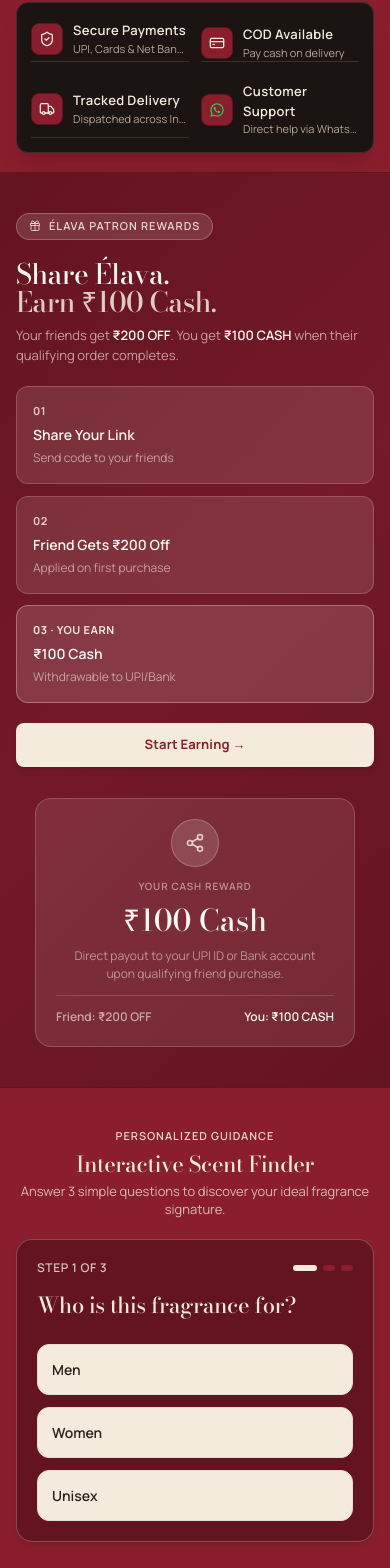
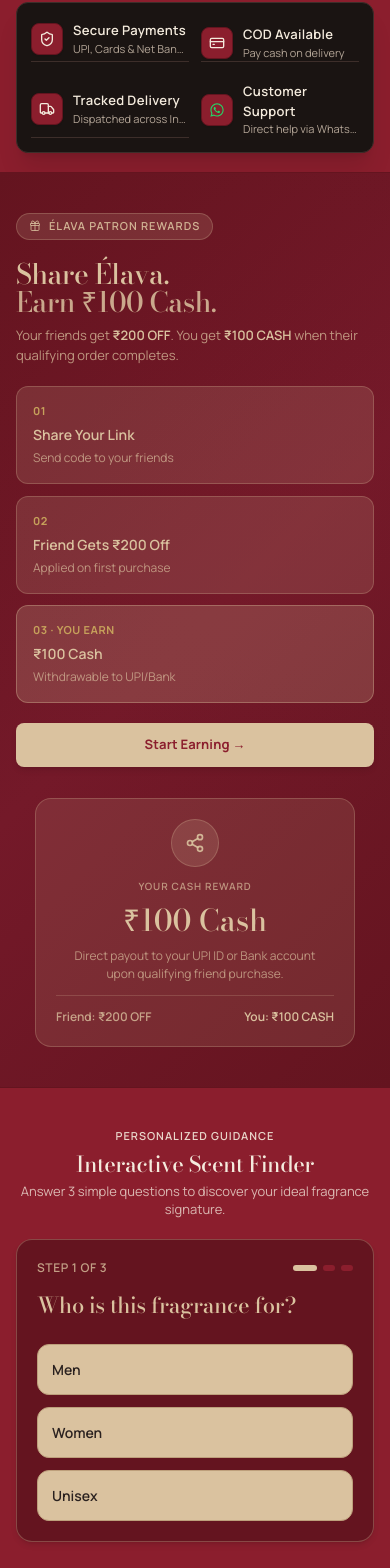
Before and after one commit to Jagrut-Shah/PF, a React (Vite) app: page / in a window 390 px wide. Shown: the part 2214-3782 px from the top of the page. Built offline with nearby package versions, Linux system fonts and the light colour scheme; no server answers.

Commit message:
feat: apply rich warm sand cream #DAC29F across all buttons, cards, quiz controls, referral and brand story components

```diff
--- a/src/components/home/ReferralBanner.jsx
+++ b/src/components/home/ReferralBanner.jsx
@@ -7,7 +7,7 @@
 
 /**
  * ReferralBanner — DEEP CHERRY brand moment.
- * #64141F section bg. Cream/Warm White typography. Cream step cards.
+ * #64141F section bg. Rich Warm Sand Cream #DAC29F typography & buttons.
  * Feels like luxury membership — NOT a discount banner.
  */
 export default function ReferralBanner() {
@@ -25,10 +25,9 @@
 
   return (
     <section
-      className="py-10 sm:py-14 text-[#FBF8F2] border-t border-b border-[#64141F] relative overflow-hidden"
+      className="py-10 sm:py-14 text-[#DAC29F] border-t border-b border-[#64141F] relative overflow-hidden"
       style={{ background: 'linear-gradient(135deg, #64141F 0%, #741929 50%, #64141F 100%)' }}
     >
-      {/* Subtle tonal depth — not a gradient, just depth */}
       <div className="absolute inset-0 bg-ambient-referral pointer-events-none opacity-30" />
 
       <MainContainer className="relative z-10">
@@ -42,53 +41,53 @@
             <div className="lg:col-span-8 space-y-5">
 
               {/* Badge */}
-              <div className="inline-flex items-center gap-2 px-3 py-1 rounded-full bg-[#F4EBDD]/15 border border-[#F4EBDD]/25">
-                <Gift className="w-3 h-3 text-[#F4EBDD]/80" />
-                <span className="font-manrope text-[11px] sm:text-[12px] font-semibold uppercase tracking-[0.09em] text-[#F4EBDD]/90">
+              <div className="inline-flex items-center gap-2 px-3 py-1 rounded-full bg-[#DAC29F]/15 border border-[#DAC29F]/25">
+                <Gift className="w-3 h-3 text-[#DAC29F]/80" />
+                <span className="font-manrope text-[11px] sm:text-[12px] font-semibold uppercase tracking-[0.09em] text-[#DAC29F]/90">
                   ÉLAVA Patron Rewards
                 </span>
               </div>
 
               {/* Headline */}
               <div className="space-y-2">
-                <h2 className="font-bodoni text-[28px] sm:text-[38px] lg:text-[44px] font-medium text-[#FBF8F2] leading-[1.02] tracking-[-0.02em]">
+                <h2 className="font-bodoni text-[28px] sm:text-[38px] lg:text-[44px] font-medium text-[#DAC29F] leading-[1.02] tracking-[-0.02em]">
                   Share Élava.<br />
-                  <span className="text-[#F4EBDD]/85 font-medium">Earn ₹100 Cash.</span>
+                  <span className="text-[#DAC29F]/85 font-medium">Earn ₹100 Cash.</span>
                 </h2>
-                <p className="font-manrope text-[13px] sm:text-[15px] text-[#F4EBDD]/65 max-w-xl leading-[1.6] font-normal">
-                  Your friends get <strong className="text-[#FBF8F2] font-semibold">₹200 OFF</strong>. You get <strong className="text-[#FBF8F2] font-semibold">₹100 CASH</strong> when their qualifying order completes.
+                <p className="font-manrope text-[13px] sm:text-[15px] text-[#DAC29F]/75 max-w-xl leading-[1.6] font-normal">
+                  Your friends get <strong className="text-[#DAC29F] font-semibold">₹200 OFF</strong>. You get <strong className="text-[#DAC29F] font-semibold">₹100 CASH</strong> when their qualifying order completes.
                 </p>
               </div>
 
-              {/* Steps — Cream cards on Deep Cherry */}
+              {/* Steps — Rich Warm Sand Cream cards on Deep Cherry */}
               <div className="grid grid-cols-1 sm:grid-cols-3 gap-3">
 
-                <div className={`bg-[#F4EBDD]/12 border border-[#F4EBDD]/20 rounded-xl p-4 space-y-1 hover:-translate-y-0.5 transition-transform duration-200 reveal-init ${isVisible ? 'reveal-visible stagger-1' : ''}`}>
-                  <span className="text-[11px] font-manrope font-bold text-[#E8C9C5] block tracking-wider uppercase">01</span>
-                  <div className="font-manrope text-[14px] font-semibold text-[#FBF8F2]">Share Your Link</div>
-                  <p className="text-[12px] font-manrope text-[#F4EBDD]/60 font-normal">Send code to your friends</p>
+                <div className={`bg-[#DAC29F]/15 border border-[#DAC29F]/25 rounded-xl p-4 space-y-1 hover:-translate-y-0.5 transition-transform duration-200 reveal-init ${isVisible ? 'reveal-visible stagger-1' : ''}`}>
+                  <span className="text-[11px] font-manrope font-bold text-[#C6A15B] block tracking-wider uppercase">01</span>
+                  <div className="font-manrope text-[14px] font-semibold text-[#DAC29F]">Share Your Link</div>
+                  <p className="text-[12px] font-manrope text-[#DAC29F]/70 font-normal">Send code to your friends</p>
                 </div>
 
-                <div className={`bg-[#F4EBDD]/12 border border-[#F4EBDD]/20 rounded-xl p-4 space-y-1 hover:-translate-y-0.5 transition-transform duration-200 reveal-init ${isVisible ? 'reveal-visible stagger-2' : ''}`}>
-                  <span className="text-[11px] font-manrope font-bold text-[#E8C9C5] block tracking-wider uppercase">02</span>
-                  <div className="font-manrope text-[14px] font-semibold text-[#FBF8F2]">Friend Gets ₹200 Off</div>
-                  <p className="text-[12px] font-manrope text-[#F4EBDD]/60 font-normal">Applied on first purchase</p>
+                <div className={`bg-[#DAC29F]/15 border border-[#DAC29F]/25 rounded-xl p-4 space-y-1 hover:-translate-y-0.5 transition-transform duration-200 reveal-init ${isVisible ? 'reveal-visible stagger-2' : ''}`}>
+                  <span className="text-[11px] font-manrope font-bold text-[#C6A15B] block tracking-wider uppercase">02</span>
+                  <div className="font-manrope text-[14px] font-semibold text-[#DAC29F]">Friend Gets ₹200 Off</div>
+                  <p className="text-[12px] font-manrope text-[#DAC29F]/70 font-normal">Applied on first purchase</p>
                 </div>
 
-                <div className={`bg-[#FBF8F2]/15 border border-[#FBF8F2]/30 rounded-xl p-4 space-y-1 hover:-translate-y-0.5 transition-transform duration-200 relative overflow-hidden reveal-init ${isVisible ? 'reveal-visible stagger-3' : ''}`}>
-                  <span className="text-[11px] font-manrope font-bold text-[#F4EBDD] block tracking-wider uppercase">03 · YOU EARN</span>
-                  <div className="font-manrope text-[14px] font-semibold text-[#FBF8F2]">₹100 Cash</div>
-                  <p className="text-[12px] font-manrope text-[#F4EBDD]/60 font-normal">Withdrawable to UPI/Bank</p>
+                <div className={`bg-[#DAC29F]/20 border border-[#DAC29F]/35 rounded-xl p-4 space-y-1 hover:-translate-y-0.5 transition-transform duration-200 relative overflow-hidden reveal-init ${isVisible ? 'reveal-visible stagger-3' : ''}`}>
+                  <span className="text-[11px] font-manrope font-bold text-[#C6A15B] block tracking-wider uppercase">03 · YOU EARN</span>
+                  <div className="font-manrope text-[14px] font-semibold text-[#DAC29F]">₹100 Cash</div>
+                  <p className="text-[12px] font-manrope text-[#DAC29F]/70 font-normal">Withdrawable to UPI/Bank</p>
                 </div>
 
               </div>
 
-              {/* CTA — Cream button on Deep Cherry section */}
+              {/* CTA — Rich Warm Sand Cream button #DAC29F */}
               <div>
                 <button
                   type="button"
                   onClick={handleStartEarning}
-                  className="w-full sm:w-auto bg-[#F4EBDD] hover:bg-[#FBF8F2] active:scale-[0.98] text-[#8B1E2D] px-7 py-3 rounded-lg font-manrope font-bold text-[13px] sm:text-[14px] tracking-[0.01em] inline-flex items-center justify-center transition-all duration-200 shadow-md cursor-pointer btn-interactive"
+                  className="w-full sm:w-auto bg-[#DAC29F] hover:bg-[#E5D7C3] active:scale-[0.98] text-[#8B1E2D] px-7 py-3 rounded-lg font-manrope font-bold text-[13px] sm:text-[14px] tracking-[0.01em] inline-flex items-center justify-center transition-all duration-200 shadow-md cursor-pointer btn-interactive"
                   id="start-earning-homepage-btn"
                 >
                   <span>Start Earning →</span>
@@ -99,22 +98,22 @@
 
             {/* Right — Summary card */}
             <div className="lg:col-span-4 flex justify-center">
-              <div className="w-full max-w-xs bg-[#F4EBDD]/10 border border-[#F4EBDD]/20 rounded-2xl p-5 space-y-3 text-center relative overflow-hidden hover:scale-[1.02] transition-transform duration-300">
-                <div className="w-12 h-12 rounded-full bg-[#F4EBDD]/15 border border-[#F4EBDD]/25 flex items-center justify-center mx-auto">
-                  <Share2 className="w-5 h-5 text-[#F4EBDD]/80" />
+              <div className="w-full max-w-xs bg-[#DAC29F]/12 border border-[#DAC29F]/25 rounded-2xl p-5 space-y-3 text-center relative overflow-hidden hover:scale-[1.02] transition-transform duration-300">
+                <div className="w-12 h-12 rounded-full bg-[#DAC29F]/15 border border-[#DAC29F]/25 flex items-center justify-center mx-auto">
+                  <Share2 className="w-5 h-5 text-[#DAC29F]/90" />
                 </div>
                 <div className="space-y-1">
-                  <div className="text-[10px] font-manrope font-semibold uppercase tracking-[0.09em] text-[#F4EBDD]/55">
+                  <div className="text-[10px] font-manrope font-semibold uppercase tracking-[0.09em] text-[#DAC29F]/70">
                     Your Cash Reward
                   </div>
-                  <h3 className="font-bodoni text-[30px] font-medium text-[#FBF8F2]">₹100 Cash</h3>
-                  <p className="text-[12px] font-manrope text-[#F4EBDD]/55 leading-[1.5] px-2 font-normal">
+                  <h3 className="font-bodoni text-[30px] font-medium text-[#DAC29F]">₹100 Cash</h3>
+                  <p className="text-[12px] font-manrope text-[#DAC29F]/70 leading-[1.5] px-2 font-normal">
                     Direct payout to your UPI ID or Bank account upon qualifying friend purchase.
                   </p>
                 </div>
-                <div className="pt-3 border-t border-[#FBF8F2]/15 flex items-center justify-between text-[12px] font-manrope font-semibold text-[#F4EBDD]/65">
+                <div className="pt-3 border-t border-[#DAC29F]/20 flex items-center justify-between text-[12px] font-manrope font-semibold text-[#DAC29F]/80">
                   <span>Friend: ₹200 OFF</span>
-                  <span className="text-[#FBF8F2]">You: ₹100 CASH</span>
+                  <span className="text-[#DAC29F]">You: ₹100 CASH</span>
                 </div>
               </div>
             </div>
--- a/src/components/home/ScentQuiz.jsx
+++ b/src/components/home/ScentQuiz.jsx
@@ -3,7 +3,7 @@
 import MainContainer from '../ui/MainContainer';
 import SectionHeading from '../ui/SectionHeading';
 import { products } from '../../data/products';
-import { Sparkles, RotateCcw, Check, ArrowRight } from 'lucide-react';
+import { Sparkles, RotateCcw, Check } from 'lucide-react';
 import { useScrollReveal } from '../../hooks/useScrollReveal';
 
 const QUIZ_QUESTIONS = [
@@ -40,7 +40,7 @@
 
 /**
  * ScentQuiz Component — CHERRY DOMINANT BACKGROUND #8B1E2D
- * Deep Cherry #64141F container, Cream #F4EBDD option controls (NO white background).
+ * Deep Cherry #64141F container, Rich Warm Sand Cream #DAC29F option controls.
  */
 export default function ScentQuiz() {
   const [currentStep, setCurrentStep] = useState(0);
@@ -86,7 +86,7 @@
   const currentQuestion = QUIZ_QUESTIONS[currentStep];
 
   return (
-    <section id="scent-finder" className="py-10 sm:py-14 bg-[#8B1E2D] text-[#F4EBDD] border-b border-[#64141F]" aria-labelledby="scent-finder-heading">
+    <section id="scent-finder" className="py-10 sm:py-14 bg-[#8B1E2D] text-[#DAC29F] border-b border-[#64141F]" aria-labelledby="scent-finder-heading">
       <MainContainer>
         <div ref={ref} className={`max-w-3xl mx-auto reveal-init ${isVisible ? 'reveal-visible' : ''}`}>
           <SectionHeading
@@ -98,12 +98,12 @@
             isDark={true}
           />
 
-          <div className="bg-[#64141F] border border-[#F4EBDD]/25 rounded-2xl p-5 sm:p-8 shadow-md relative overflow-hidden transition-all duration-300">
+          <div className="bg-[#64141F] border border-[#DAC29F]/30 rounded-2xl p-5 sm:p-8 shadow-md relative overflow-hidden transition-all duration-300">
 
             {!isCompleted ? (
               <div className="transition-opacity duration-300">
                 {/* Progress Indicator */}
-                <div className="flex items-center justify-between text-xs font-sans text-[#F4EBDD]/80 mb-4">
+                <div className="flex items-center justify-between text-xs font-sans text-[#DAC29F]/80 mb-4">
                   <span className="font-semibold uppercase tracking-wider">
                     Step {currentStep + 1} of {QUIZ_QUESTIONS.length}
                   </span>
@@ -113,9 +113,9 @@
                         key={idx}
                         className={`h-1.5 rounded-full transition-all duration-300 ${
                           idx === currentStep
-                            ? 'w-6 bg-[#F4EBDD]'
+                            ? 'w-6 bg-[#DAC29F]'
                             : idx < currentStep
-                            ? 'w-3 bg-[#F4EBDD]/70'
+                            ? 'w-3 bg-[#DAC29F]/70'
                             : 'w-3 bg-[#8B1E2D]'
                         }`}
                       />
@@ -124,11 +124,11 @@
                 </div>
 
                 {/* Question Title */}
-                <h3 className="font-bodoni text-[22px] sm:text-[26px] md:text-[28px] font-medium text-[#F4EBDD] mb-6 leading-tight tracking-[-0.015em]">
+                <h3 className="font-bodoni text-[22px] sm:text-[26px] md:text-[28px] font-medium text-[#DAC29F] mb-6 leading-tight tracking-[-0.015em]">
                   {currentQuestion.title}
                 </h3>
 
-                {/* Options Grid */}
+                {/* Options Grid — Rich Warm Sand Cream #DAC29F */}
                 <div className="space-y-3">
                   {currentQuestion.options.map((opt) => {
                     const isSelected = answers[currentQuestion.id] === opt.value;
@@ -139,30 +139,30 @@
                         onClick={() => handleSelectOption(currentQuestion.id, opt.value)}
                         className={`w-full text-left p-3.5 sm:p-4 rounded-xl border font-manrope text-[14px] font-semibold flex items-center justify-between transition-all cursor-pointer ${
                           isSelected
-                            ? 'bg-[#8B1E2D] border-[#F4EBDD] text-[#F4EBDD] shadow-sm'
-                            : 'bg-[#F4EBDD] border-[#E5DCCF] text-[#2A211F] hover:border-[#FFF] hover:bg-[#FFF]'
+                            ? 'bg-[#8B1E2D] border-[#DAC29F] text-[#DAC29F] shadow-sm'
+                            : 'bg-[#DAC29F] border-[#BD9F7B] text-[#2A211F] hover:bg-[#E5D7C3]'
                         }`}
                       >
                         <span>{opt.label}</span>
-                        {isSelected && <Check className="w-4 h-4 text-[#F4EBDD] shrink-0" />}
+                        {isSelected && <Check className="w-4 h-4 text-[#DAC29F] shrink-0" />}
                       </button>
                     );
                   })}
                 </div>
 
                 {currentStep > 0 && (
-                  <div className="mt-6 pt-4 border-t border-[#F4EBDD]/20 flex justify-between items-center">
+                  <div className="mt-6 pt-4 border-t border-[#DAC29F]/20 flex justify-between items-center">
                     <button
                       type="button"
                       onClick={() => setCurrentStep((prev) => prev - 1)}
-                      className="text-xs font-manrope font-medium text-[#F4EBDD]/80 hover:text-[#F4EBDD] transition-colors btn-interactive"
+                      className="text-xs font-manrope font-medium text-[#DAC29F]/80 hover:text-[#DAC29F] transition-colors btn-interactive"
                     >
                       ← Back
                     </button>
                     <button
                       type="button"
                       onClick={handleReset}
-                      className="text-xs font-manrope text-[#F4EBDD]/60 hover:text-[#F4EBDD] transition-colors flex items-center gap-1 btn-interactive"
+                      className="text-xs font-manrope text-[#DAC29F]/60 hover:text-[#DAC29F] transition-colors flex items-center gap-1 btn-interactive"
                     >
                       <RotateCcw className="w-3 h-3" />
                       <span>Reset</span>
@@ -173,19 +173,19 @@
             ) : (
               /* Results View */
               <div className="space-y-6 animate-fadeIn transition-opacity duration-300">
-                <div className="flex items-center justify-between border-b border-[#F4EBDD]/20 pb-4">
+                <div className="flex items-center justify-between border-b border-[#DAC29F]/20 pb-4">
                   <div>
-                    <span className="text-[12px] font-manrope font-semibold tracking-[0.09em] text-[#F4EBDD]/70 uppercase block">
+                    <span className="text-[12px] font-manrope font-semibold tracking-[0.09em] text-[#DAC29F]/70 uppercase block">
                       MATCH RESULT
                     </span>
-                    <h3 className="font-bodoni text-[22px] sm:text-[26px] font-medium text-[#F4EBDD]">
+                    <h3 className="font-bodoni text-[22px] sm:text-[26px] font-medium text-[#DAC29F]">
                       Recommended Signatures
                     </h3>
                   </div>
                   <button
                     type="button"
                     onClick={handleReset}
-                    className="text-xs font-manrope font-semibold text-[#F4EBDD] hover:text-[#FFF] flex items-center gap-1 border border-[#F4EBDD]/30 px-3 py-1.5 rounded-lg bg-[#8B1E2D] btn-interactive"
+                    className="text-xs font-manrope font-semibold text-[#DAC29F] hover:text-[#FFF] flex items-center gap-1 border border-[#DAC29F]/30 px-3 py-1.5 rounded-lg bg-[#8B1E2D] btn-interactive"
                   >
                     <RotateCcw className="w-3 h-3" />
                     <span>Retake</span>
@@ -194,21 +194,21 @@
 
                 {/* Primary Match */}
                 {displayProducts[0] && (
-                  <div className="bg-[#F4EBDD] border border-[#E5DCCF] rounded-xl p-4 flex flex-col sm:flex-row items-center gap-4 shadow-sm text-[#2A211F]">
+                  <div className="bg-[#DAC29F] border border-[#BD9F7B] rounded-xl p-4 flex flex-col sm:flex-row items-center gap-4 shadow-sm text-[#2A211F]">
                     <img
                       src={displayProducts[0].image}
                       alt={displayProducts[0].name}
-                      className="w-24 h-24 object-contain rounded-lg bg-[#E5DCCF] shrink-0 p-1"
+                      className="w-24 h-24 object-contain rounded-lg bg-[#D0B48F] shrink-0 p-1"
                     />
                     <div className="flex-1 text-center sm:text-left min-w-0">
-                      <span className="inline-flex items-center gap-1 px-2 py-0.5 rounded bg-[#8B1E2D] text-[#F4EBDD] border border-[#64141F] text-[11px] font-manrope font-semibold uppercase tracking-wider mb-1">
-                        <Sparkles className="w-3 h-3 text-[#F4EBDD]" />
+                      <span className="inline-flex items-center gap-1 px-2 py-0.5 rounded bg-[#8B1E2D] text-[#DAC29F] border border-[#64141F] text-[11px] font-manrope font-semibold uppercase tracking-wider mb-1">
+                        <Sparkles className="w-3 h-3 text-[#DAC29F]" />
                         TOP MATCH · ÉLAVA SIGNATURE
                       </span>
                       <h4 className="font-manrope text-[18px] sm:text-[20px] font-semibold text-[#2A211F]">
                         {displayProducts[0].name}
                       </h4>
-                      <p className="font-manrope text-[14px] text-[#625C55] mt-0.5 font-normal">
+                      <p className="font-manrope text-[14px] text-[#594B40] mt-0.5 font-normal">
                         {displayProducts[0].scentIdentity}
                       </p>
                       <span className="font-manrope text-[16px] font-semibold text-[#2A211F] mt-1 block">
@@ -218,7 +218,7 @@
 
                     <Link
                       to={`/product/${displayProducts[0].slug}`}
-                      className="w-full sm:w-auto bg-[#8B1E2D] hover:bg-[#64141F] active:scale-[0.98] text-[#F4EBDD] py-3 px-6 rounded-xl font-manrope text-[14px] font-semibold tracking-wider inline-flex items-center justify-center gap-2 transition-colors shrink-0 shadow-xs btn-interactive"
+                      className="w-full sm:w-auto bg-[#8B1E2D] hover:bg-[#64141F] active:scale-[0.98] text-[#DAC29F] py-3 px-6 rounded-xl font-manrope text-[14px] font-semibold tracking-wider inline-flex items-center justify-center gap-2 transition-colors shrink-0 shadow-xs btn-interactive"
                     >
                       <span>View Your Match →</span>
                     </Link>
--- a/src/components/layout/Navbar.jsx
+++ b/src/components/layout/Navbar.jsx
@@ -190,10 +190,10 @@
                 )}
               </button>
 
-              {/* CTA: Cream surface with Cherry text — strong contrast */}
+              {/* CTA: Rich Warm Sand Cream surface with Cherry text */}
               <Link
                 to="/category/bestsellers"
-                className="hidden sm:inline-flex items-center gap-1.5 px-4 py-1.5 rounded-lg bg-[#F4EBDD] hover:bg-[#FBF8F2] active:scale-[0.98] text-[#8B1E2D] text-[12px] lg:text-[13px] font-manrope font-bold tracking-[0.01em] transition-all duration-200 shadow-sm ml-2 btn-interactive"
+                className="hidden sm:inline-flex items-center gap-1.5 px-4 py-1.5 rounded-lg bg-[#DAC29F] hover:bg-[#E5D7C3] active:scale-[0.98] text-[#8B1E2D] text-[12px] lg:text-[13px] font-manrope font-bold tracking-[0.01em] transition-all duration-200 shadow-sm ml-2 btn-interactive"
                 id="navbar-shop-now-btn"
               >
                 <span>Shop Now →</span>
```
Also changed, not shown: src/components/home/BrandStory.jsx (+8 -8 lines), src/components/home/DiscoverySet.jsx (+8 -8 lines), src/components/home/ReviewCard.jsx (+5 -5 lines), src/components/home/WhatPeopleSay.jsx (+8 -8 lines), src/components/home/WhyElava.jsx (+4 -4 lines).
